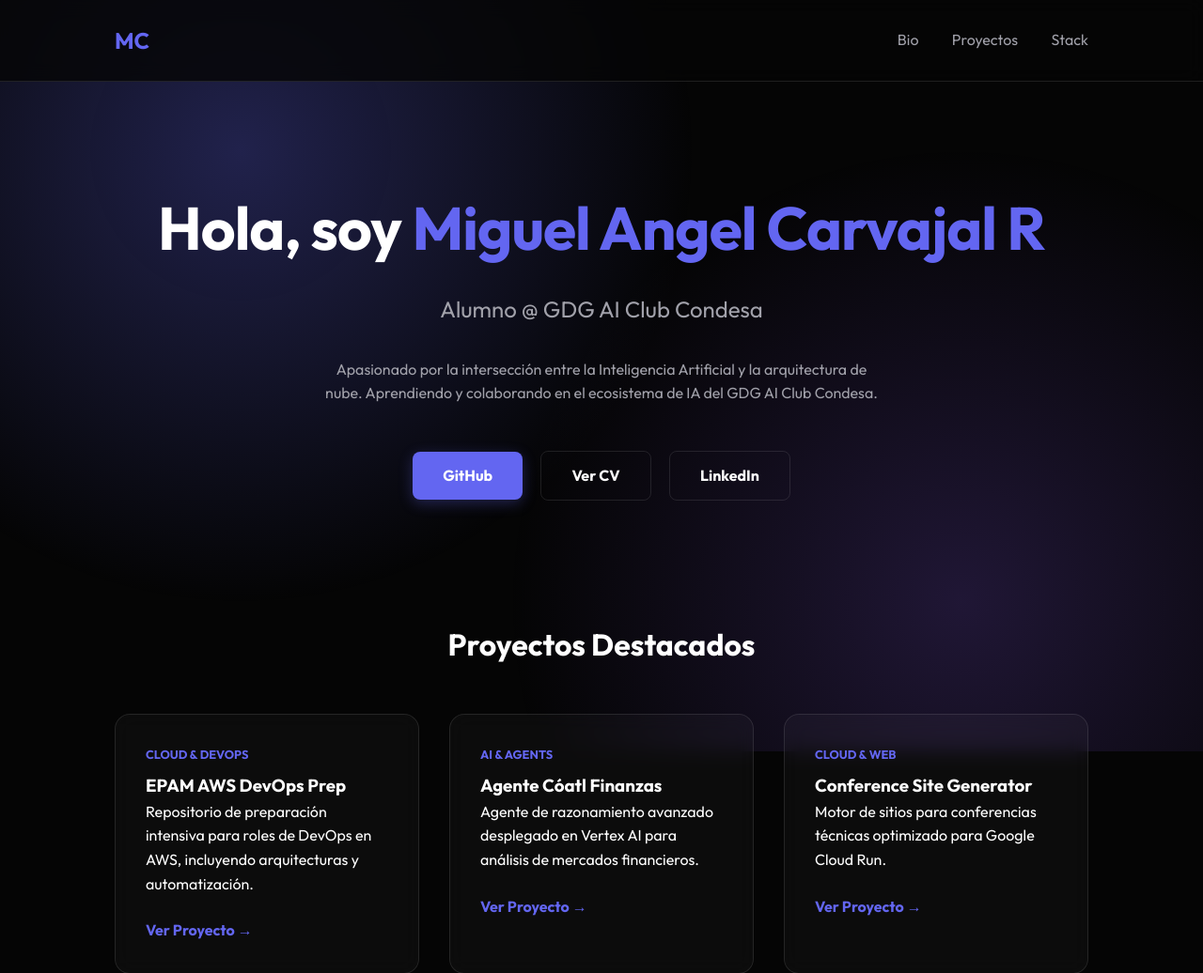
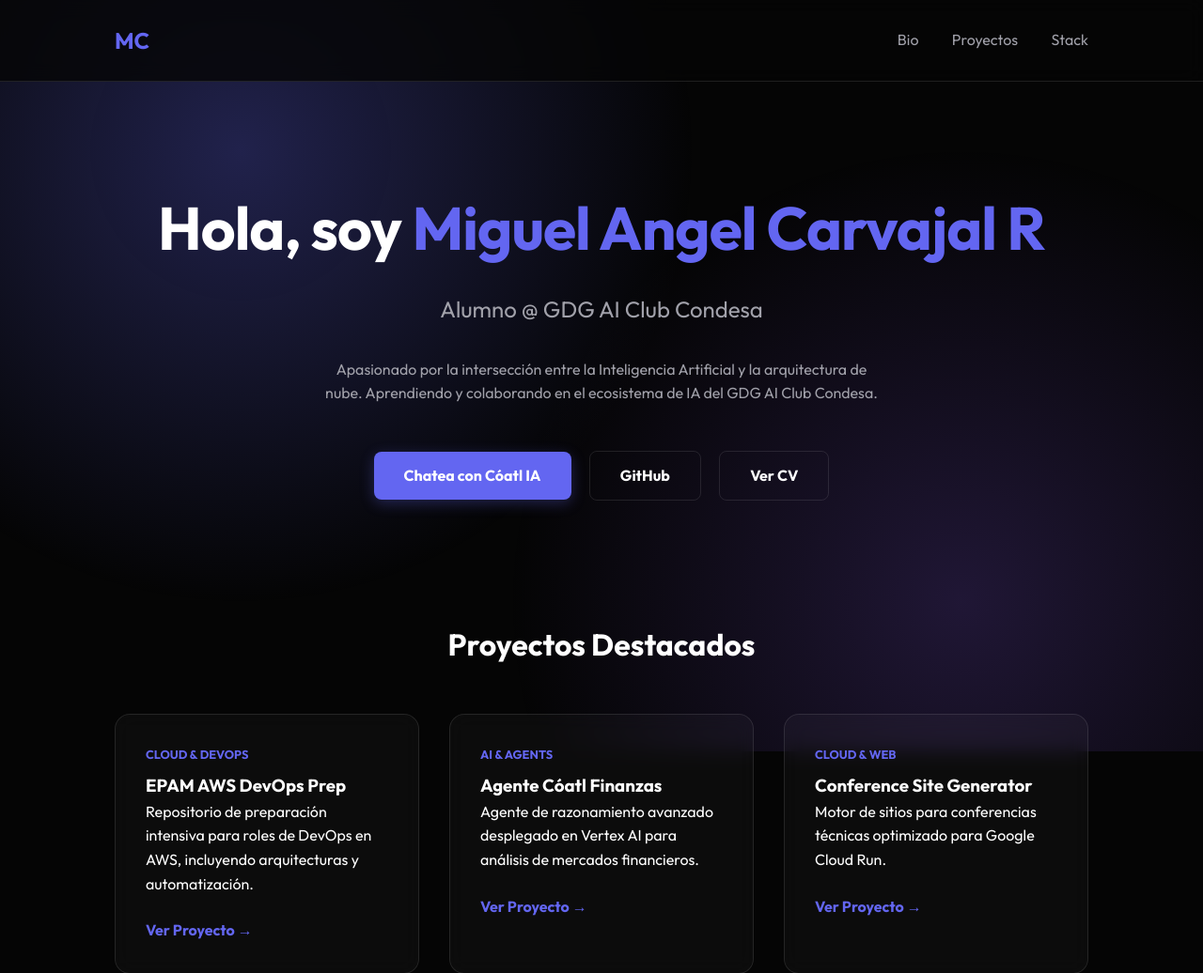
Before and after one commit to krvax/aicondesa-workshop02, a Flask app: page / in a window 1280 px wide. Shown: the top 1036 px of the page at 94% size. Run offline with Flask 3, Linux system fonts and the light colour scheme.

Commit message:
docs(w6): update agent access info and integrate with personal site

```diff
--- a/projects/personal-site/app.py
+++ b/projects/personal-site/app.py
@@ -31,7 +31,7 @@ PROJECTS = [
         "title": "Agente Cóatl Finanzas",
         "category": "AI & Agents",
         "description": "Agente de razonamiento avanzado desplegado en Vertex AI para análisis de mercados financieros.",
-        "link": "https://github.com/krvax/AI-Club-Condesa-Workshops/tree/main/workshops/w6/lab01-gemini-agents"
+        "link": "https://vertexaisearch.cloud.google.com/home/cid/947f744a-0690-499b-82a5-22d91d67b103/r/agent/8544371628222189320"
     },
     {
         "id": 2,
--- a/projects/personal-site/templates/index.html
+++ b/projects/personal-site/templates/index.html
@@ -29,9 +29,9 @@
             <p class="subtitle">{{ profile.title }}</p>
             <p class="bio">{{ profile.bio }}</p>
             <div class="cta-group">
-                <a href="{{ profile.social.github }}" class="btn primary">GitHub</a>
+                <a href="https://vertexaisearch.cloud.google.com/home/cid/947f744a-0690-499b-82a5-22d91d67b103/r/agent/8544371628222189320" class="btn primary">Chatea con Cóatl IA</a>
+                <a href="{{ profile.social.github }}" class="btn secondary">GitHub</a>
                 <a href="{{ profile.social.resume }}" class="btn secondary">Ver CV</a>
-                <a href="{{ profile.social.linkedin }}" class="btn secondary">LinkedIn</a>
             </div>
         </div>
     </header>
```
Also changed, not shown: workshops/w6/lab01-gemini-agents/README.md.
